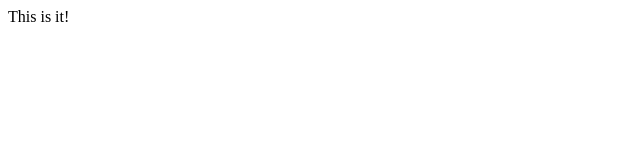
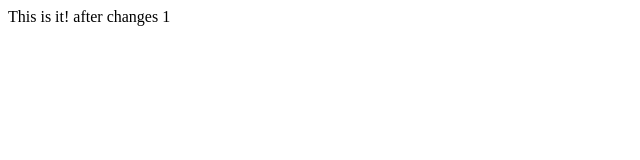
Before and after one commit to shishirkhandelwalgithub/myappsample2, a plain HTML site: page index.html in a window 1280 px wide. Shown: the whole page, without its empty margins (0-640 px from the left). Drawn offline with Linux system fonts and the light colour scheme.

Commit message:
changes no. 2

```diff
--- a/index.html
+++ b/index.html
@@ -5,5 +5,6 @@
 	</head>
 	<body>
 		This is it!
+		after changes 1
 	</body>
 </html>
```
